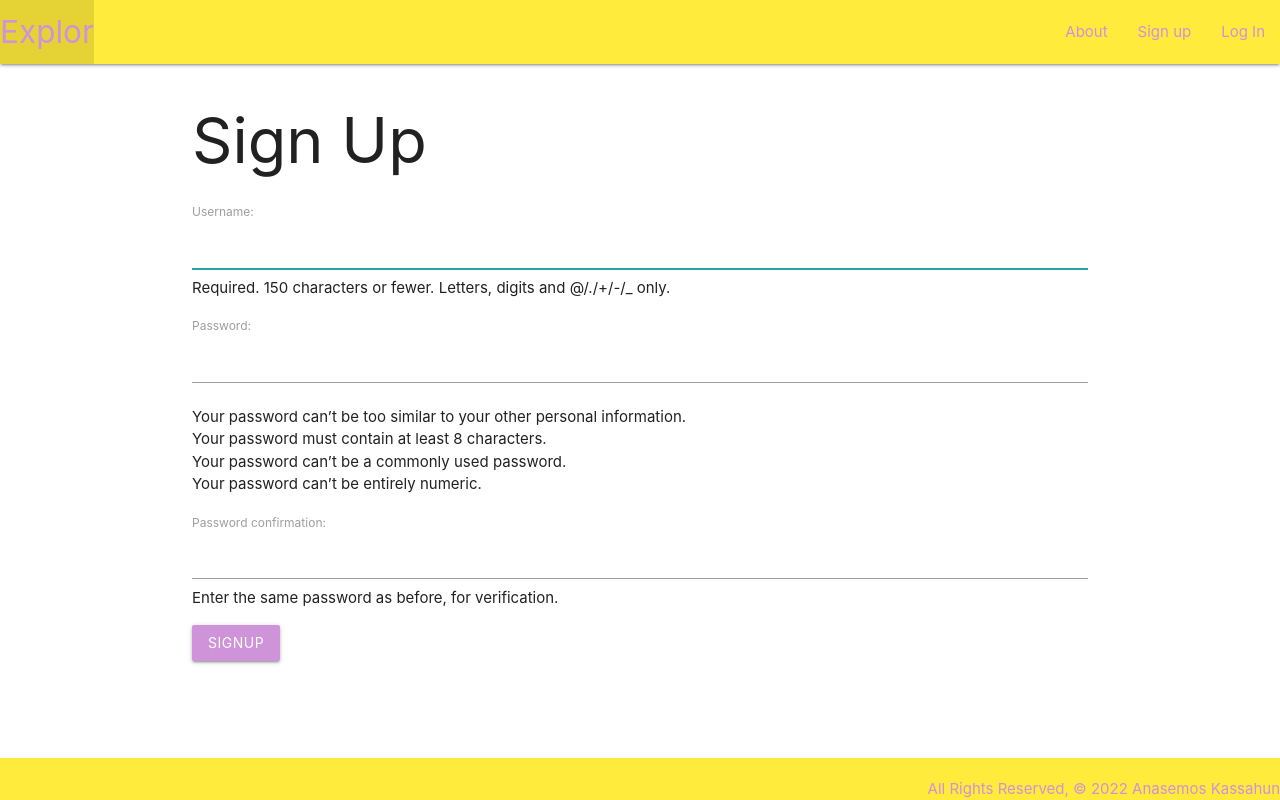
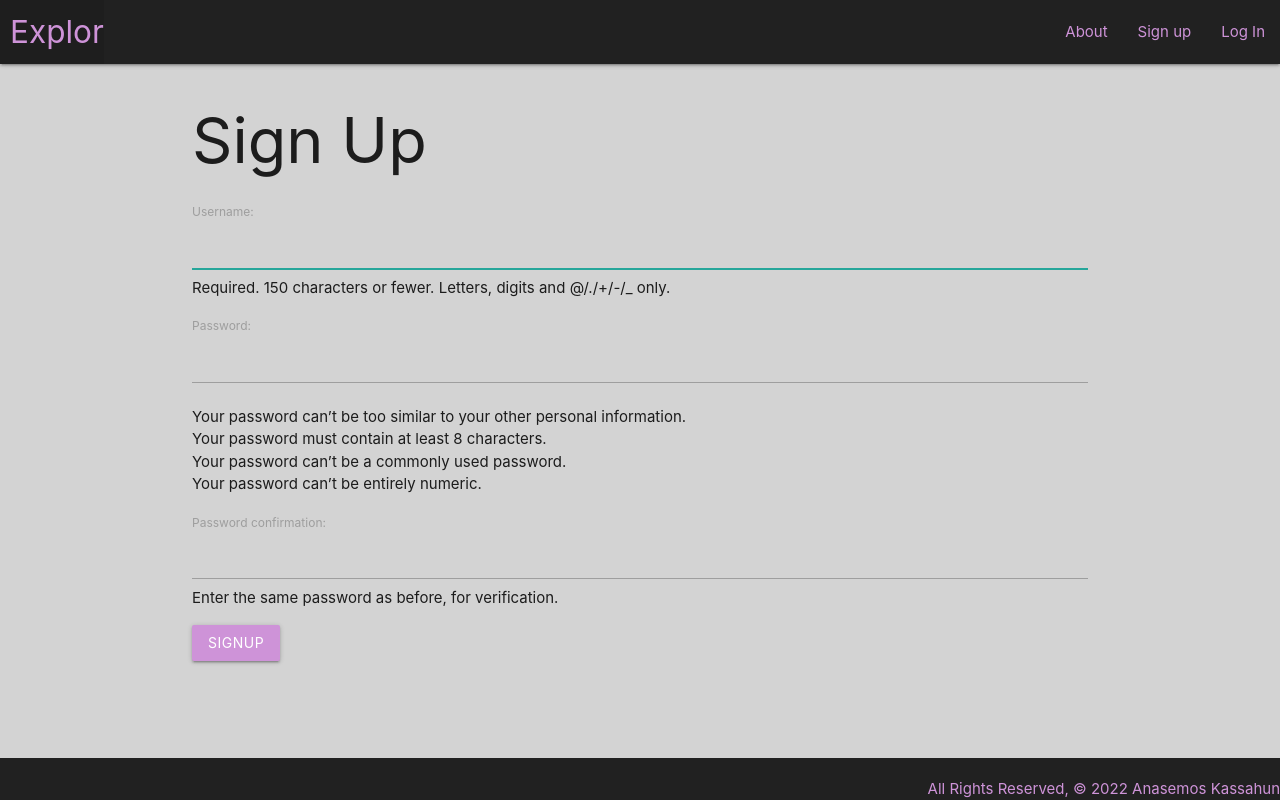
Before and after one commit to anasemo234/DjangoProject4, a Django app: page /accounts/signup/ in a window 1280 px wide. Run offline with Django 4.2, Linux system fonts and the light colour scheme.

Commit message:
added more css

```diff
--- a/main_app/static/css/style.css
+++ b/main_app/static/css/style.css
@@ -16,12 +16,12 @@ body {
   }
 
   .nav-wrapper {
-    background-color: #ffeb3b;
+    background-color: #212121;
     color: #ce93d8;
   }
 
   .page-footer {
-    background-color: #ffeb3b;
+    background-color: #212121;
     color: #ce93d8;
   }
 
@@ -55,4 +55,13 @@ body {
 
   nav .brand-logo {
     color: #ce93d8;
+    padding-left: 10px;
   }
+
+  img.responsive-img, video.responsive-video {
+    height: 75vh;
+  }
+
+  .card-panel {
+    background-color: lightgray;
+  }
--- a/main_app/templates/blogs/detail.html
+++ b/main_app/templates/blogs/detail.html
@@ -1,5 +1,9 @@
 {% extends 'base.html' %} {% block content %}
-
+<style>
+  body{
+    background-color: #eceff1;
+  }
+</style>
 <h1>Blog Details</h1>
 
 <div class="row">
--- a/main_app/templates/main_app/blog_form.html
+++ b/main_app/templates/main_app/blog_form.html
@@ -1,6 +1,10 @@
 {% extends 'base.html' %} {% block content %}
 <style>
+    body {
+      background-color: lightgray;
 
+
+    }
 
 </style>
 <!-- Leaving the action empty makes the form post to the same url used to display it -->
--- a/main_app/templates/registration/login.html
+++ b/main_app/templates/registration/login.html
@@ -1,5 +1,9 @@
 {% extends 'base.html' %} {% block content %}
-
+<style>
+  body {
+    background-color: lightgrey;
+  }
+</style>
 
 <h1>Log In</h1>
 
--- a/main_app/templates/registration/signup.html
+++ b/main_app/templates/registration/signup.html
@@ -1,6 +1,10 @@
 
 {% extends 'base.html' %} {% block content %}
-
+<style>
+  body {
+    background-color: lightgrey;
+  }
+</style>
 <h1>Sign Up</h1>
 
 {% if error_message %}
```
Also changed, not shown: main_app/templates/about.html (+8 -3 lines), main_app/templates/home.html (+5 -4 lines).
